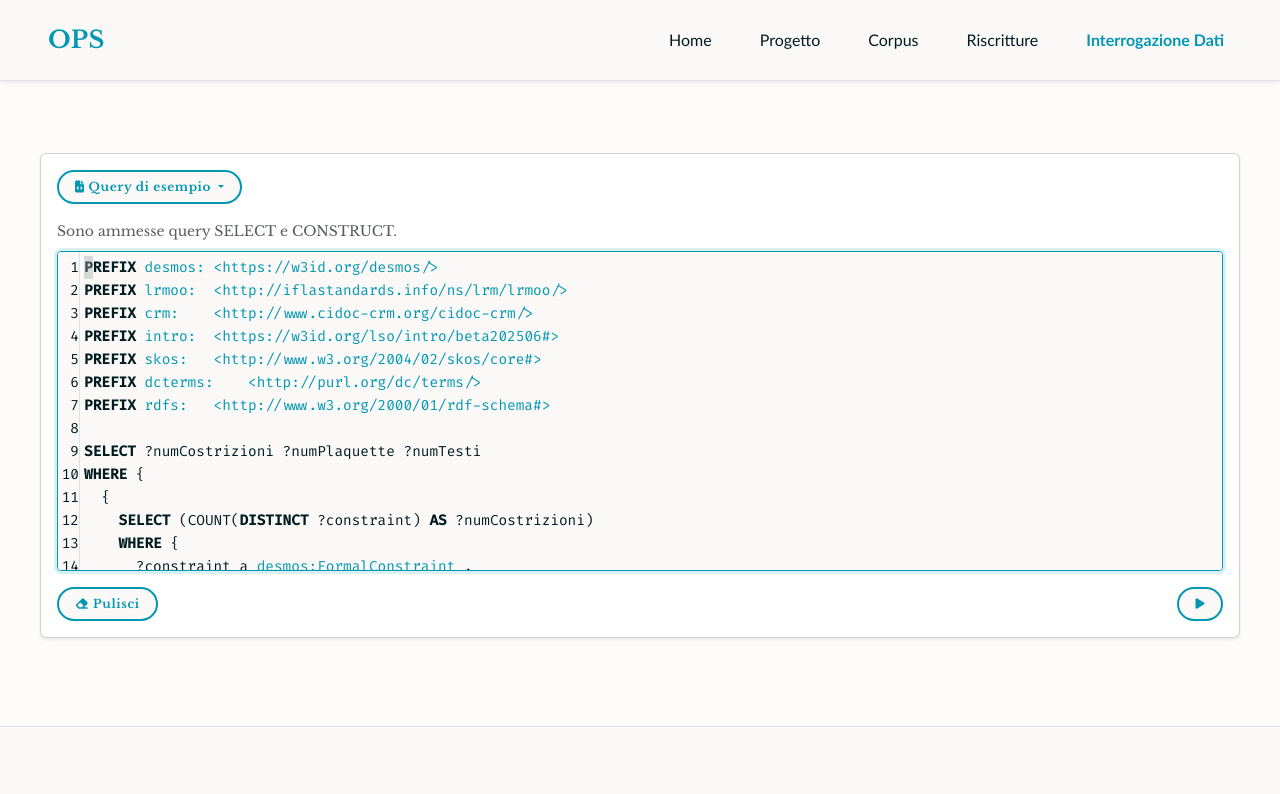
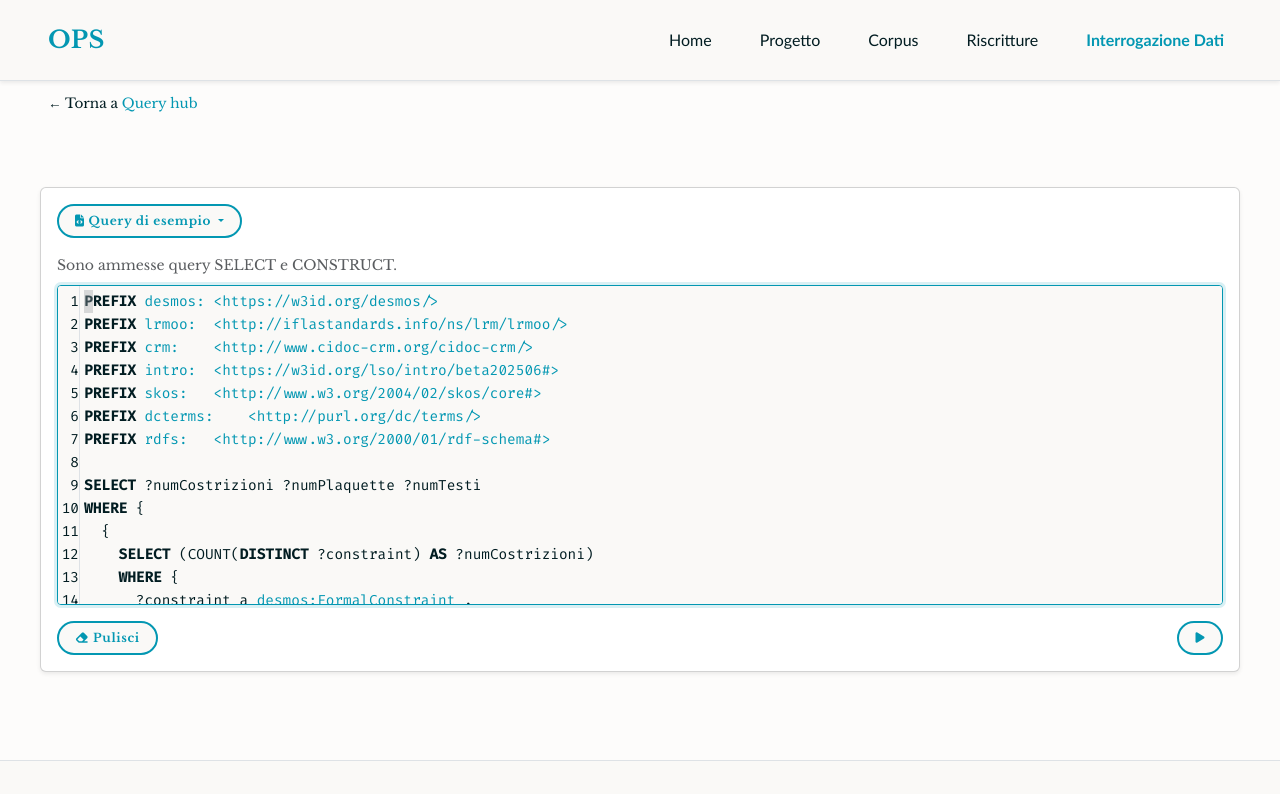
Before and after one commit to enricabruno/ops-web-app, a Flask app: page /sparql in a window 1280 px wide. Shown: the top 794 px of the page. Run offline with Flask 3, Linux system fonts and the light colour scheme; parts of the project's set-up code (start-up, migrations or seed data) failed here and were passed over.

Commit message:
Rimando a Query hub nelle pagine chatbot e SPARQL

```diff
--- a/app.py
+++ b/app.py
@@ -256,7 +256,8 @@ def _sparql_protocol_query():
 def sparql():
     q = _sparql_protocol_query()
     if q is None:
-        return render_template('sparql.html')
+        return render_template('sparql.html',
+                               crumbs=[{'label': 'Query hub', 'url': url_for('query_hub')}])
     cors = {'Access-Control-Allow-Origin': '*'}
     ok, form = check_readonly_query(q)
     if not ok:
@@ -285,7 +286,8 @@ def query_hub():
 
 @app.route('/chatbot')
 def chatbot():
-    return render_template('chatbot.html')
+    return render_template('chatbot.html',
+                           crumbs=[{'label': 'Query hub', 'url': url_for('query_hub')}])
 
 @app.route('/query', methods=['POST'])
 @limiter.limit(RATE_LIMIT)
--- a/templates/chatbot.html
+++ b/templates/chatbot.html
@@ -1,6 +1,11 @@
 {% extends "base.html" %}
 
 {% block title %}Chatbot{% endblock %}
+
+{% block torna_a %}
+{% from "_percorso.html" import percorso %}
+{% if crumbs %}<div class="container-fluid px-5 torna-a-bar">{{ percorso(crumbs, 'bar') }}</div>{% endif %}
+{% endblock %}
 
 {% block content %}
 <div class="container mt-5 px-5">
--- a/templates/sparql.html
+++ b/templates/sparql.html
@@ -1,6 +1,11 @@
 {% extends "base.html" %}
 
 {% block title %}SPARQL Endpoint{% endblock %}
+
+{% block torna_a %}
+{% from "_percorso.html" import percorso %}
+{% if crumbs %}<div class="container-fluid px-5 torna-a-bar">{{ percorso(crumbs, 'bar') }}</div>{% endif %}
+{% endblock %}
 
 {% block extra_head %}
 <link rel="stylesheet" href="https://cdnjs.cloudflare.com/ajax/libs/codemirror/5.65.16/codemirror.min.css">
```
